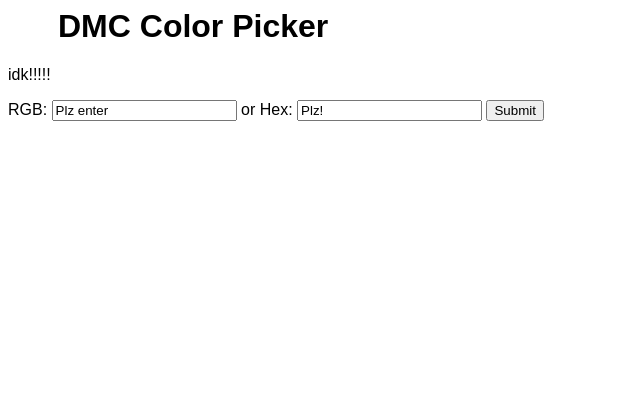
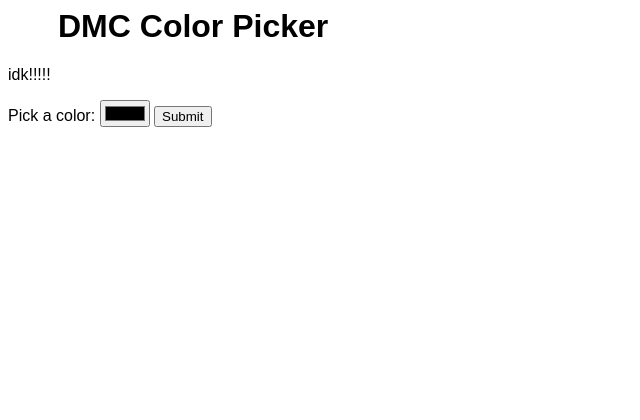
Before and after one commit to irene4/swamphacks20, a Flask app: template flaskr/templates/home.html in a window 1280 px wide. Shown: the top 420 px of the page, without its empty margins (0-640 px from the left). Run offline with Flask 2, Linux system fonts and the light colour scheme; the template is opened without the code that fills it, so the values that code supplies are empty.

Commit message:
Incorporated functionality

```diff
--- a/flaskr/app.py
+++ b/flaskr/app.py
@@ -1,17 +1,28 @@
 from flask import Flask, flash, redirect, render_template, request
-from random import randint
+from color import Color
+from dmc_type import DmcType
+import dmc_file
 
 app = Flask(__name__)
 
-@app.route("/")
+dmcs = DmcType()
+dmc_file.load('static/dmc_refs.csv', dmcs)
+
+def format(close : list) -> list:
+    out_list = []
+    for i in close:
+        out_list.append((i[0], dmcs.get(i[0])[0], dmcs.get(i[0])[1].asHex()))
+    return out_list
+
+@app.route("/", methods=['GET', 'POST'])
 def index():
-    return render_template('home.html')
-
-@app.route('/process', methods=['POST'])
-def process():
-    rgbval = request.form.get("rgbval")
-    hexval = request.form.get("hexval")
-    return render_template("home.html", rgb=rgbval, hex=hexval)
+    if request.method == 'POST':
+        color_in = request.form["color_in"]
+    else:
+        color_in = "#000000"
+    target = Color(color_in)
+    closests = format(dmcs.getClosest(target, 15))
+    return render_template('home.html', results=closests)
 
 if __name__ == "__main__":
     app.run(host='0.0.0.0', port=5000)
--- a/flaskr/templates/home.html
+++ b/flaskr/templates/home.html
@@ -10,20 +10,28 @@
 <h1>DMC Color Picker</h1>
 <p>idk!!!!!</p>
 
-<form method="POST" action="/process">
-    RGB:
-    <input type="text" value="Plz enter" name="rgbval">
-    or Hex:
-    <input type="text" value="Plz!" name="hexval">
-    <input type="submit" value="Submit">
+<form method="POST" action="/">
+  Pick a color:
+  <input type="color" name="color_in">
+  <input type="submit" value="Submit">
 </form>
 
-{% if rgb %}
-  <h1>{{rgb}}</h1>
-  {% endif %}
-  {% if hex %}
-  <p>{{hex}}</p>
-  {% endif %}
+{% if results %}
+  <table>
+    <tr>
+      <th>DMC Code</th>
+      <th>Name</th>
+      <th>Color</th>
+    </tr>
+    {% for dmc in results %}
+      <tr>
+        <th>{{ dmc[0] }}</th>
+        <th>{{ dmc[1] }}</th>
+        <th>{{ dmc[2] }}</th>
+      </tr>
+    {% endfor %}
+  </table>
+{% endif %}
 
 {% endblock %}
 
```
Also changed, not shown: flaskr/static/dmc_refs.csv (renamed from flaskr/dmc_refs.csv).
